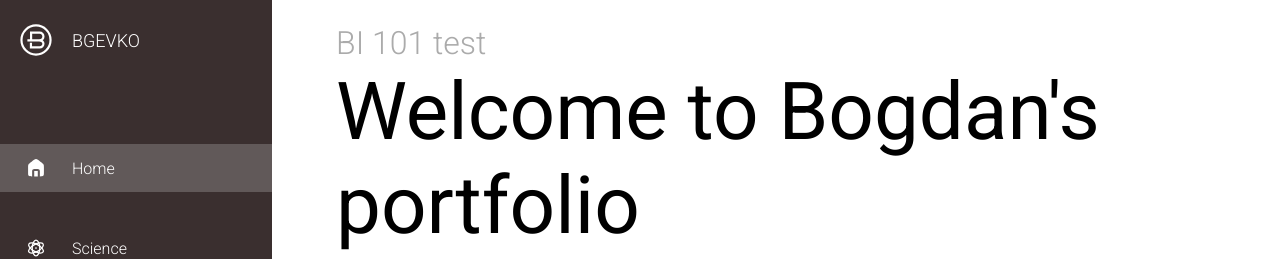
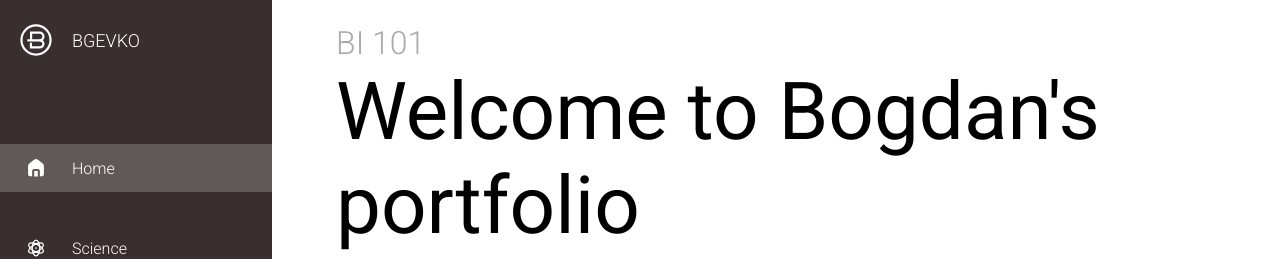
Before and after one commit to bgevko/bi101-portfolio, a Jekyll site: the page built from index.html, in a window 1280 px wide. Shown: the top 259 px of the page. Built offline with Jekyll 4.4.1, drawn with Linux system fonts in a browser that asks for light colours.

Commit message:
Everything works

```diff
--- a/index.html
+++ b/index.html
@@ -12,7 +12,7 @@ title: Home
 </head>
 <body>
   <main>
-    <header class="home-header">BI 101 test</header>
+    <header class="home-header">BI 101</header>
     <h1>Welcome to Bogdan's portfolio</h1>
     <p class="home-subheader">Each main section is divided into three parts: concepts, skills, and
       connections. Click on one of the sections below to get started.</p>
```
